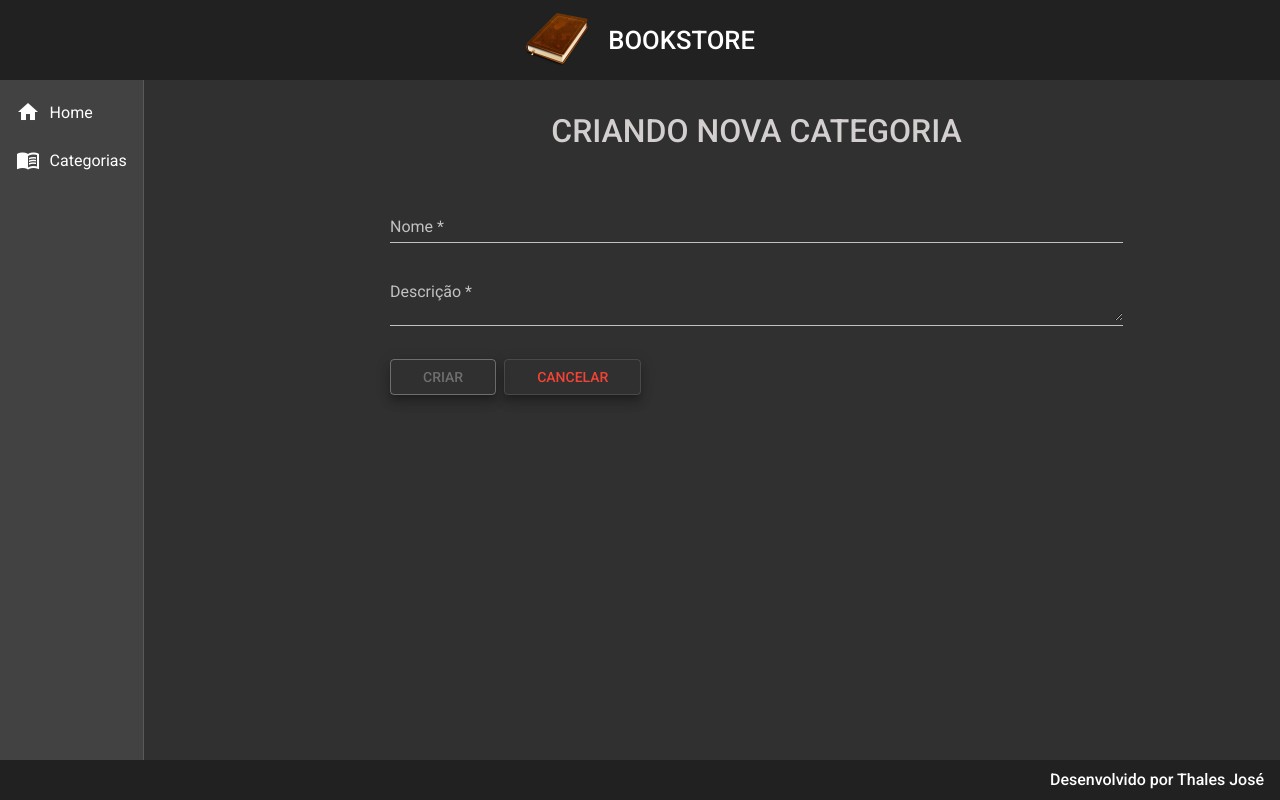
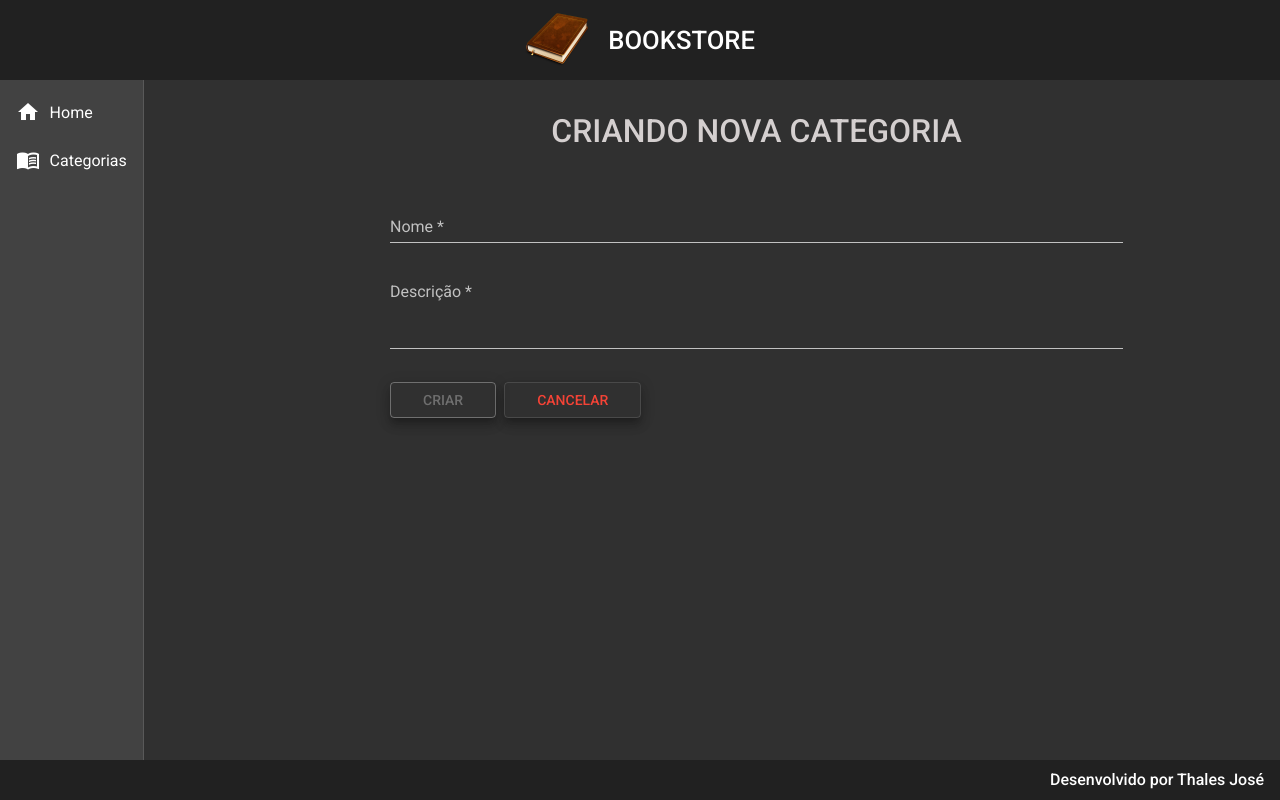
Before and after one commit to ThalesJAB/bookstore-front, an Angular app: page /categorias/create in a window 1280 px wide. Built offline with nearby package versions, Linux system fonts and the light colour scheme.

Commit message:
correcao de styles em Categoria

```diff
--- a/src/app/components/views/categoria/categoria-create/categoria-create.component.css
+++ b/src/app/components/views/categoria/categoria-create/categoria-create.component.css
@@ -23,6 +23,13 @@ button{
     padding-left: 2rem;
     transition: 0.3s;
 
+}
+
+textarea{
+    height: 59px;
+    outline: none !important;
+    resize: none !important;
+    max-height: 470px;
 }
 
 ::ng-deep .mat-focused .mat-form-field-label {
--- a/src/app/components/views/categoria/categoria-delete/categoria-delete.component.css
+++ b/src/app/components/views/categoria/categoria-delete/categoria-delete.component.css
@@ -21,6 +21,13 @@ button{
     transition: 0.3s;
 }
 
+textarea{
+    height: 59px;
+    outline: none !important;
+    resize: none !important;
+    max-height: 470px;
+}
+
 .form{
     width: 100%;
 
--- a/src/app/components/views/categoria/categoria-update/categoria-update.component.css
+++ b/src/app/components/views/categoria/categoria-update/categoria-update.component.css
@@ -18,6 +18,13 @@ button{
     padding-right: 2rem;
     padding-left: 2rem;
     transition: 0.3s;
+}
+
+textarea{
+    height: 59px;
+    outline: none !important;
+    resize: none !important;
+    max-height: 470px;
 }
 
 ::ng-deep .mat-focused .mat-form-field-label {
```
